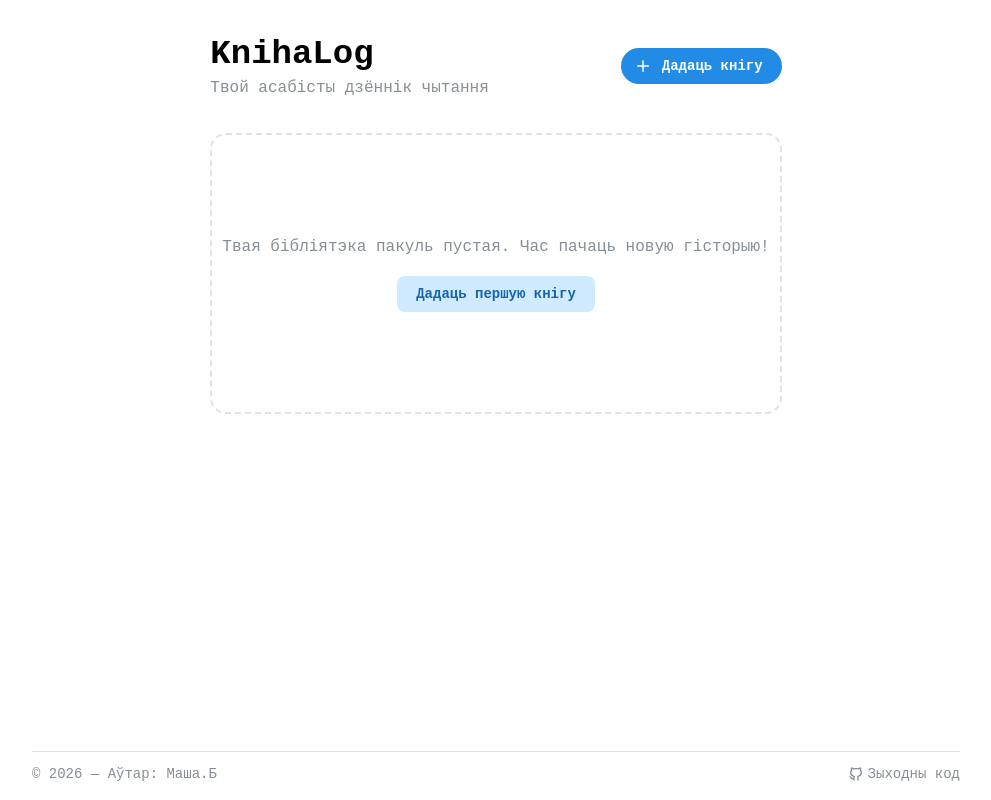
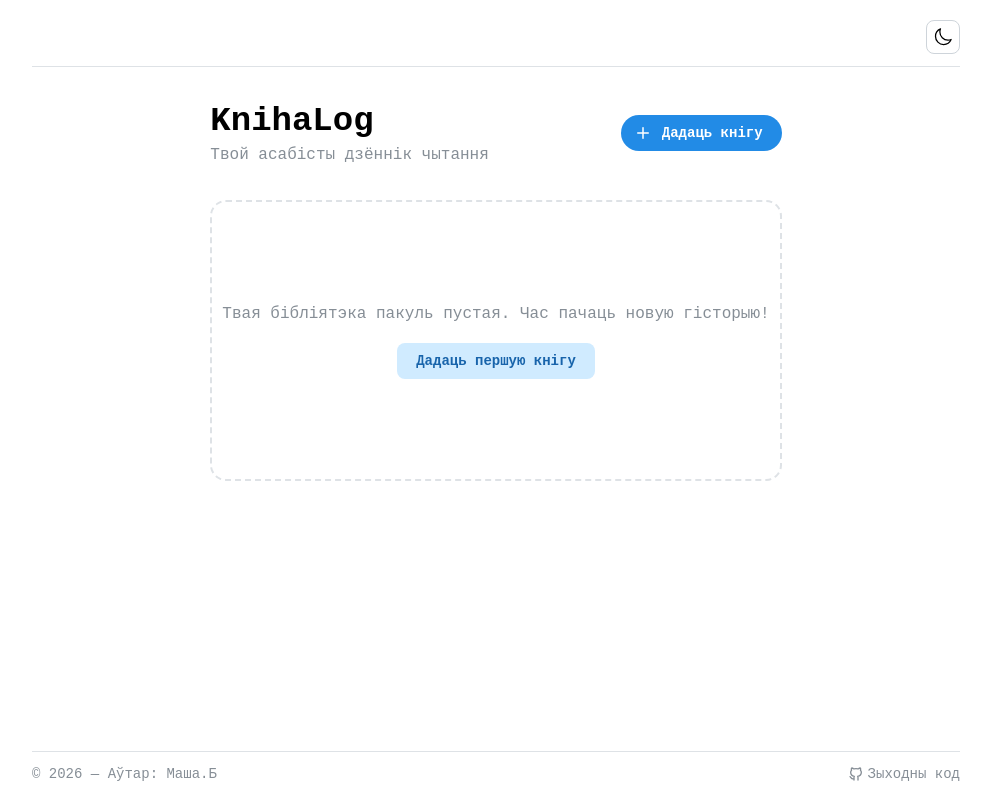
Before and after one commit to masha-masha/KnihaLog, a React (Vite) app: page / in a window 1280 px wide. Shown: the whole page, without its empty margins (144-1135 px from the left). Built offline with nearby package versions, Linux system fonts and the light colour scheme.

Commit message:
feat: add Header and ThemeToggle

```diff
--- a/package.json
+++ b/package.json
@@ -10,6 +10,7 @@
     "preview": "vite preview"
   },
   "dependencies": {
+    "@heroicons/react": "^2.2.0",
     "@mantine/core": "^9.0.2",
     "@mantine/hooks": "^9.0.2",
     "@mantine/modals": "^9.1.0",
--- a/src/App.tsx
+++ b/src/App.tsx
@@ -14,6 +14,7 @@ import { useAppSelector } from "./store/hooks";
 import { BookCard } from "./components/BookCard";
 import { AddBookModal } from "./components/AddBookModal";
 import { Footer } from "./components/Footer";
+import Header from "./components/Header";
 
 export default function App() {
  const [opened, { open, close }] = useDisclosure(false);
@@ -21,6 +22,7 @@ export default function App() {
 
  return (
   <Flex direction="column" mih="100vh">
+   <Header/>
    <Container size="md" py="xl" flex={1} >
     <Stack gap="xl">
      <Group justify="space-between">
--- /dev/null
+++ b/src/components/Header.tsx
@@ -0,0 +1,17 @@
+import { Container, Group, Flex, Divider } from "@mantine/core";
+import { ThemeToggle } from "./ThemeToggle";
+
+const Header = () => {
+ return (
+  <Container w="100%" pt="20px">
+   <Flex justify="flex-end">
+    <Group>
+     <ThemeToggle />
+    </Group>
+   </Flex>
+   <Divider mt="sm"/>
+  </Container>
+ );
+};
+
+export default Header;
--- /dev/null
+++ b/src/components/ThemeToggle.tsx
@@ -0,0 +1,22 @@
+import { ActionIcon, useMantineColorScheme, useComputedColorScheme } from '@mantine/core';
+import { SunIcon, MoonIcon } from '@heroicons/react/24/outline';
+
+export function ThemeToggle() {
+  const { setColorScheme } = useMantineColorScheme();
+  const computedColorScheme = useComputedColorScheme('light');
+
+  return (
+    <ActionIcon
+      onClick={() => setColorScheme(computedColorScheme === 'light' ? 'dark' : 'light')}
+      variant="default"
+      size="lg"
+      aria-label="Toggle color scheme"
+    >
+      {computedColorScheme === 'light' ? (
+        <MoonIcon width={20} />
+      ) : (
+        <SunIcon width={20}/>
+      )}
+    </ActionIcon>
+  );
+}
```
Also changed, not shown: 1 other file (tests, documents, lock files or other folders).
